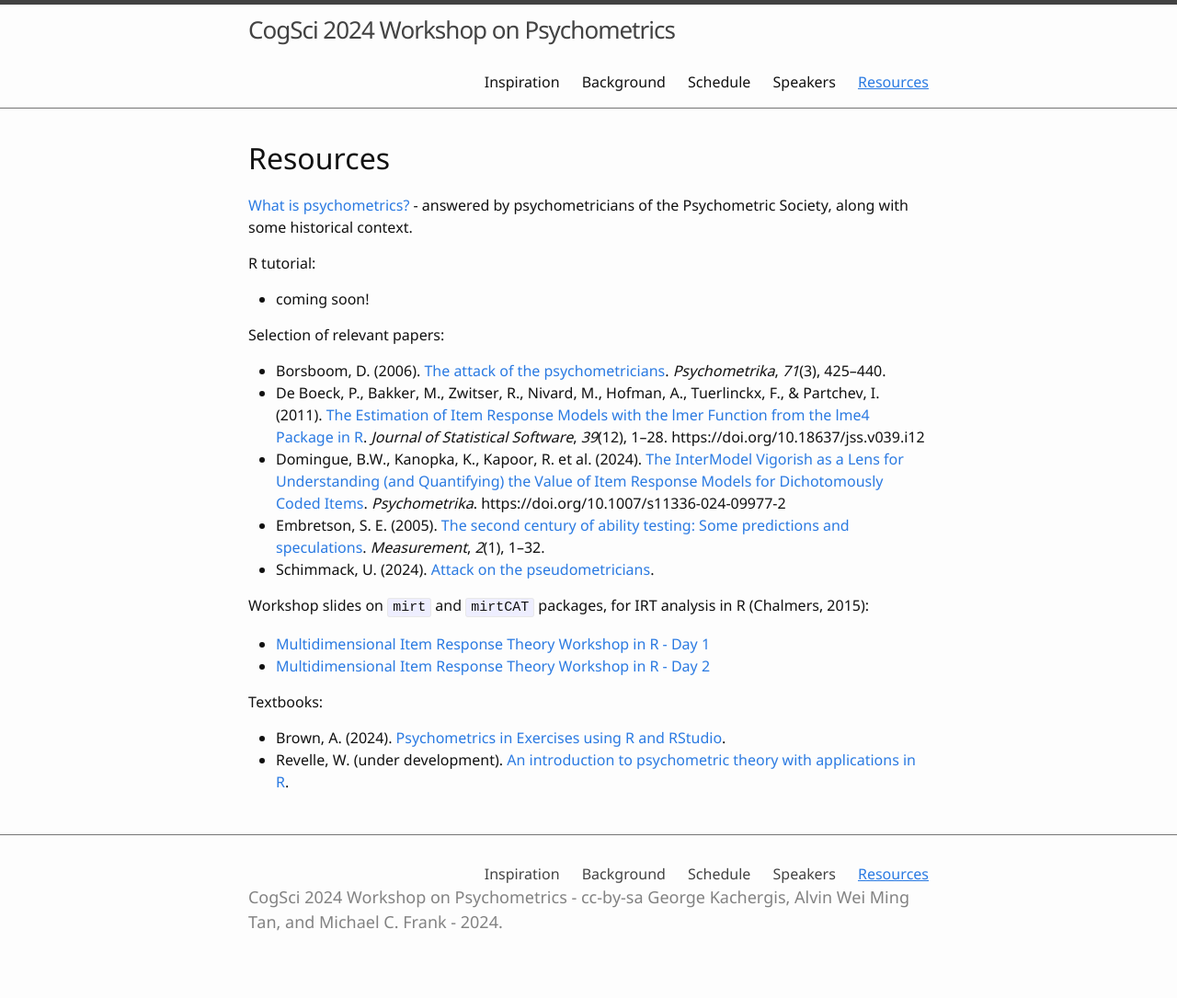
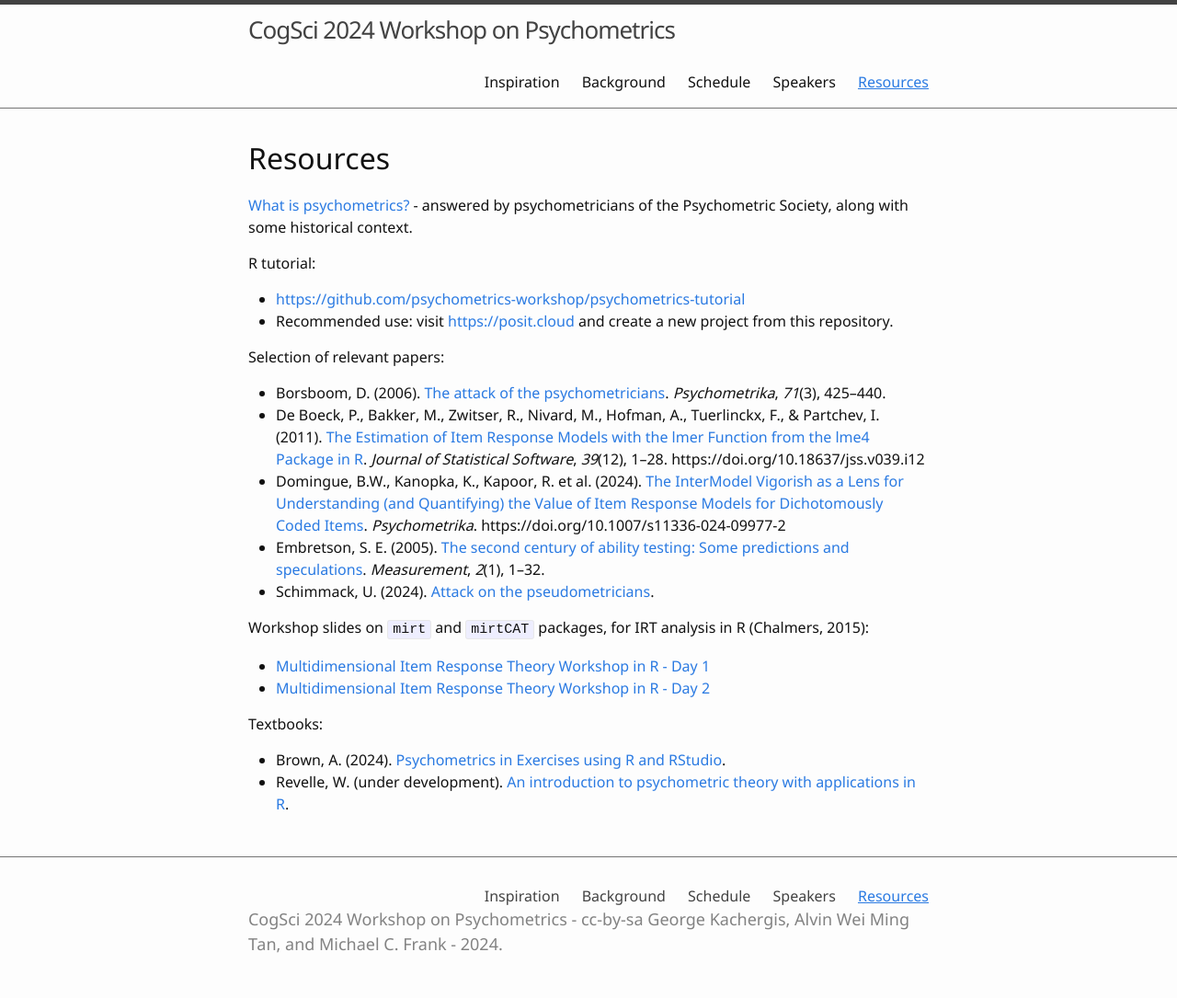
Before and after one commit to kachergis/psychometrics-workshop, a Jekyll site: the page built from 4-resources.md, in a window 1280 px wide. Shown: the whole page at 92% size. Built offline with Jekyll 4.4.1, drawn with Linux system fonts in a browser that asks for light colours; before the commit the page ends 1061 px from its top, so only the background shows below that.

Commit message:
add tutorial link

```diff
--- a/4-resources.md
+++ b/4-resources.md
@@ -8,7 +8,8 @@ nav: true
 [What is psychometrics?](https://www.psychometricsociety.org/what-psychometrics) - answered by psychometricians of the Psychometric Society, along with some historical context.
 
 R tutorial:
-- coming soon!
+- [https://github.com/psychometrics-workshop/psychometrics-tutorial](https://github.com/psychometrics-workshop/psychometrics-tutorial)
+- Recommended use: visit [https://posit.cloud](https://posit.cloud) and create a new project from this repository.
 
 
 Selection of relevant papers:
```
